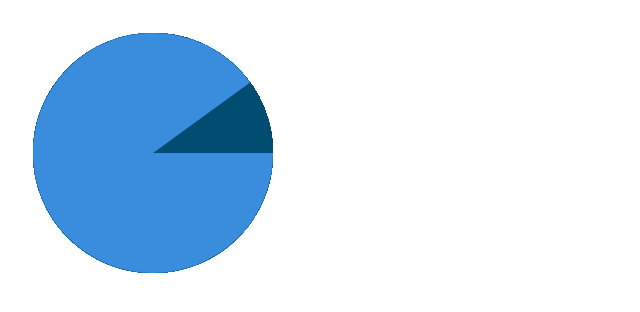
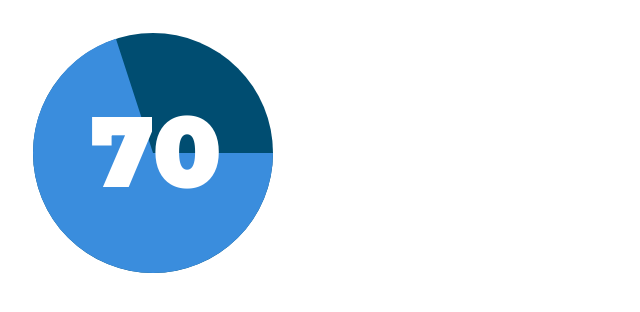
Before and after one commit to Spenn0/animate-pie-graph, a website: page index.html in a window 1280 px wide. Shown: the whole page, without its empty margins (0-640 px from the left). Drawn offline with nearby package versions, Linux system fonts and the light colour scheme.

Commit message:
second commit

```diff
--- a/index.html
+++ b/index.html
@@ -6,8 +6,12 @@
     <meta name="viewport" content="width=device-width, initial-scale=1.0">
     <title>Document</title>
     <link type="stylesheet" src="styles.css">
+    <link rel="preconnect" href="https://fonts.googleapis.com">
+<link rel="preconnect" href="https://fonts.gstatic.com" crossorigin>
+<link href="https://fonts.googleapis.com/css2?family=Montserrat:wght@900&display=swap" rel="stylesheet">
 </head>
 <body>
+  <div id="numbers"></div>
   <canvas id="canvas1">
 </canvas>
 <!-- <svg id="svg" viewBox="0 0 100 100" xmlns="http://www.w3.org/2000/svg">
--- a/script.js
+++ b/script.js
@@ -18,8 +18,9 @@ let length = Math.PI * 2 * radius;
 let dash = { offset: length };
 
 let amnt = 0;
-let percentage = 90;
-
+let percentage = 70;
+// count up white numbers in front of the pie
+// and animate at the same time
 
 //math
 function setAmnt(percentage){
@@ -31,11 +32,11 @@ return amnt
 }
 setAmnt(percentage);
 
-TweenLite.set(circle1, {attr: {cx: cx1, cy: cy, r: radius}});
-TweenLite.set(circle2, {attr: {cx: cx1, cy: cy, r: radius}});
+// TweenLite.set(circle1, {attr: {cx: cx1, cy: cy, r: radius}});
+// TweenLite.set(circle2, {attr: {cx: cx1, cy: cy, r: radius}});
 
 context.strokeStyle = "#3A8DDD";
-context.fillStyle = "#004D71";
+// context.fillStyle = "#004D71";
 context.lineWidth = radius * 2;
 
 TweenMax.to(dash, 5, {
@@ -47,22 +48,42 @@ TweenMax.to(dash, 5, {
     ease: Linear.easeNone
 });
 
-
-drawPath();
-
-
+// drawPath();
 
 function drawPath() {
+  context.clearRect(0,0,canvas.width,canvas.height);
   // context.setLineDash([length - dash.offset, dash.offset]);
   context.beginPath();
   context.arc(cx1, cy, radius * 2, 0, Math.PI * 2);
   context.fillStyle = "#004D71";
   context.fill();
-
-
   context.setLineDash([length - dash.offset, dash.offset]);
   context.beginPath();
   context.arc(cx1, cy, radius, 0, Math.PI * amnt);
   context.stroke();
+}
 
+function animateValue(obj, start, end, duration) {
+  let startTimestamp = null;
+  const step = (timestamp) => {
+    if (!startTimestamp) startTimestamp = timestamp;
+    const progress = Math.min((timestamp - startTimestamp) / duration, 1);
+    obj.innerHTML = Math.floor(progress * (end - start) + start);
+    if (progress < 1) {
+      window.requestAnimationFrame(step);
+    }
+  };
+  window.requestAnimationFrame(step);
 }
+
+const obj = document.getElementById("numbers");
+obj.style.fontFamily = "Montserrat";
+obj.style.fontSize = "100px";
+obj.style.position = "fixed";
+obj.style.left = "90px";
+obj.style.top = "90px";
+obj.style.color = "white";
+
+
+
+animateValue(obj, 0, percentage, 3000);
```
Also changed, not shown: styles.css (+10 -0 lines).
